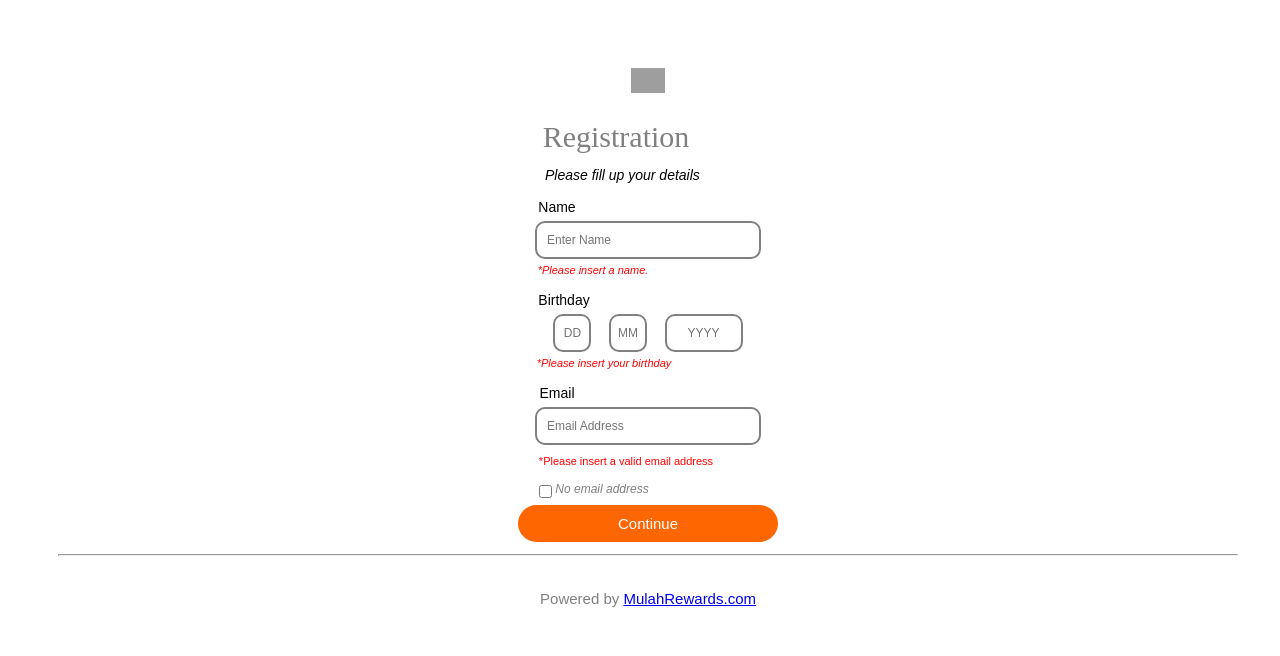
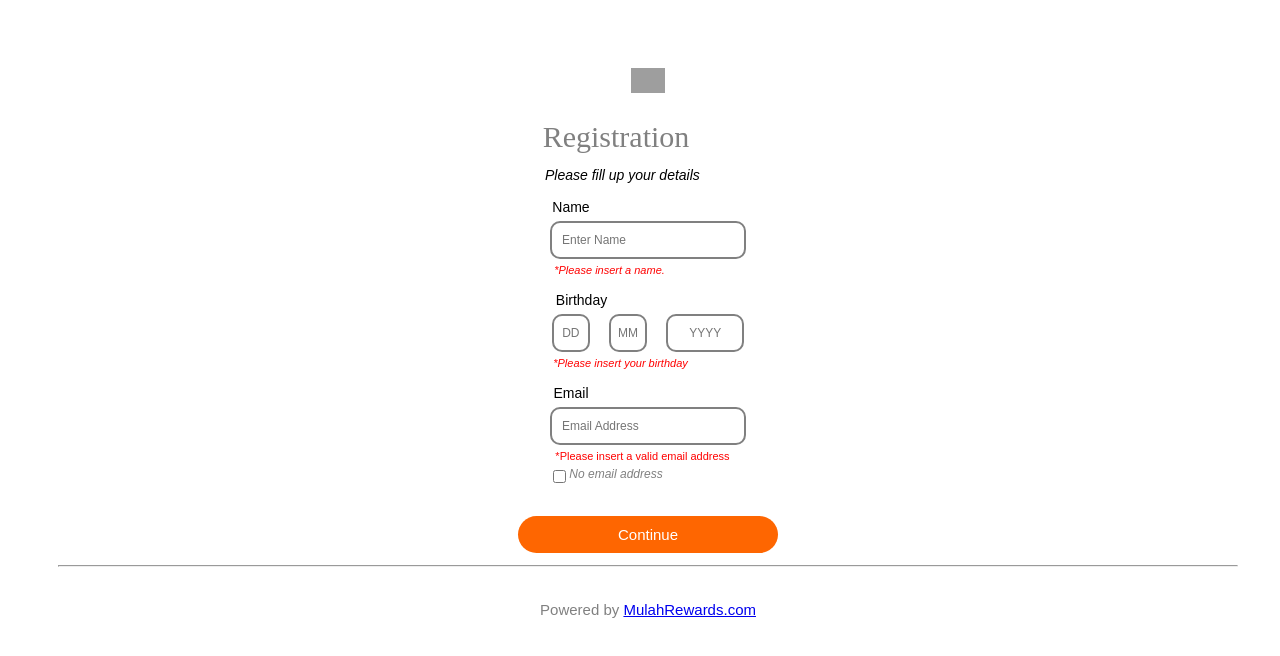
Before and after one commit to JiaZhengTan/Assesment2, a plain HTML site: page page2.html in a window 1280 px wide. Drawn offline with Linux system fonts and the light colour scheme; grey boxes are pictures that could not be loaded.

Commit message:
Add files via upload

```diff
--- a/page2.html
+++ b/page2.html
@@ -39,7 +39,7 @@
   #name-lbl {
     font-family: Arial, Helvetica, sans-serif;
     font-size: 14px;
-    margin-right: 13em;
+    margin-right: 11em;
     display: flex;
     justify-content: center;
   }
@@ -113,24 +113,24 @@
   </div>
 
   <div id="name-txt">
-    <input style="padding-left: 10px; width: 210px;" type="text" id="name" placeholder="Enter Name" maxlength="30">
+    <input style="padding-left: 10px; width: 180px;" type="text" id="name" placeholder="Enter Name" maxlength="30">
   </div>
 
-  <div id="warn1" style="margin-right: 10em;">
+  <div id="warn1" style="margin-right: 7em;">
     <i>*Please insert a name.</i>
   </div>
 
-  <div id="name-lbl" style="margin-right: 12em;">
+  <div id="name-lbl" style="margin-right: 9.5em;">
     <p>Birthday</p>
   </div>
 
   <div id="bd-date" style="display: flex; justify-content: center;">
-    <input style="text-align: center; width: 30px; margin-right: 1.1rem;" maxlength="2" type="text" id="day" placeholder="DD">
-    <input style="text-align: center; width: 30px; margin-right: 1.1rem;" maxlength="2" type="text" id="month" placeholder="MM">
+    <input style="text-align: center; width: 30px; margin-right: 1.2rem;" maxlength="2" type="text" id="day" placeholder="DD">
+    <input style="text-align: center; width: 30px; margin-right: 1.2rem;" maxlength="2" type="text" id="month" placeholder="MM">
     <input style="text-align: center; width: 70px;" maxlength="4" type="text" id="year" placeholder="YYYY">
   </div>
 
-  <div id="warn1" style="margin-right: 8em;">
+  <div id="warn1" style="margin-right: 5em;">
     <i>*Please insert your birthday</i>
   </div>
   </div>
@@ -140,14 +140,14 @@
   </div>
 
   <div id="name-txt">
-    <input style="padding-left: 10px; width: 210px;" type="text" id="email" size="30" maxlength="30" placeholder="Email Address">
+    <input style="padding-left: 10px; width: 180px;" type="text" id="email" size="30" maxlength="30" placeholder="Email Address">
   </div>
 
-  <div id="warn1" style="margin-right: 4em;">
+  <div id="warn1" style="margin-right: 1em; padding-top: 0%; padding-bottom: 0%;">
     <p>*Please insert a valid email address</p>
   </div>
 
-  <div id="name-lbl" style="margin-left: 5em;">
+  <div id="name-lbl" style="margin-left: 5em; padding-bottom: 2%;">
     <input type="checkbox" id="checkbox" name="checkbox" value="no">
     <label style="font-size: 12px; font-style: italic; color: gray;" for="checkbox">No email address</label>
   </div>
```
